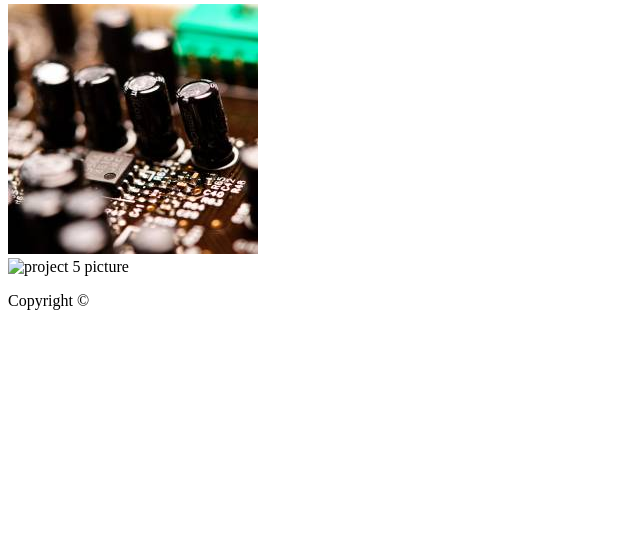
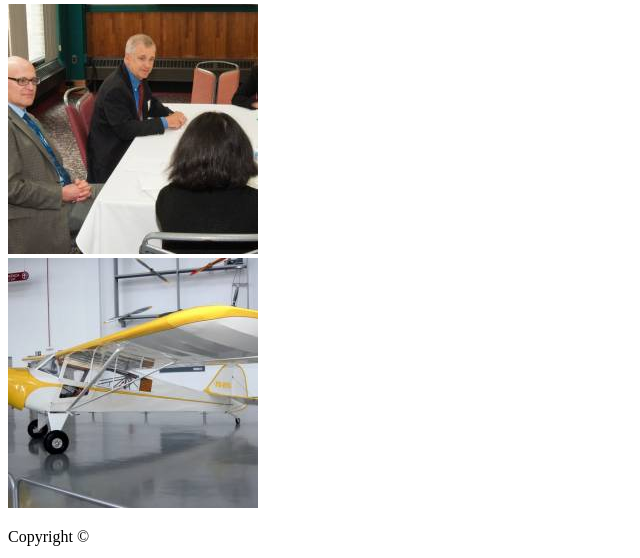
Before and after one commit to tomkent321/Basic-Portfolio, a plain HTML site: page portfolio.html in a window 1280 px wide. Shown: the part 715-1273 px from the top of the page, without its empty margins (0-640 px from the left). Before the commit the page ends 1041 px from the top, so only its background shows below. Drawn offline with Linux system fonts and the light colour scheme; files that its build step writes are made by us from their sources.

Commit message:
added rest of pictures

```diff
--- a/portfolio.html
+++ b/portfolio.html
@@ -49,12 +49,12 @@
                         <img src="assets/images/pic3.jpg" alt="project 3 picture">
                     </div>
                     <div class="picture">
-                        <img src="assets/images/pic1.jpg" alt="project 4 picture">
+                        <img src="assets/images/pic4.jpg" alt="project 4 picture">
                 </div>
 
                 <div class="picture-row">
                         <div class="picture">
-                            <img src="assets/images/pic2.jpg" alt="project 5 picture">
+                            <img src="assets/images/pic5.jpg" alt="project 5 picture">
                         </div>
 
             </div>
```
Also changed, not shown: assets/images/pic4.jpg (added), assets/images/pic5.jpg (added).
